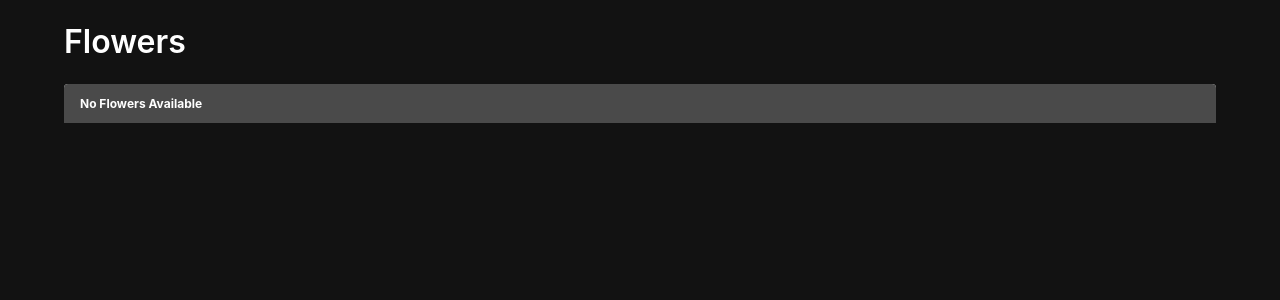
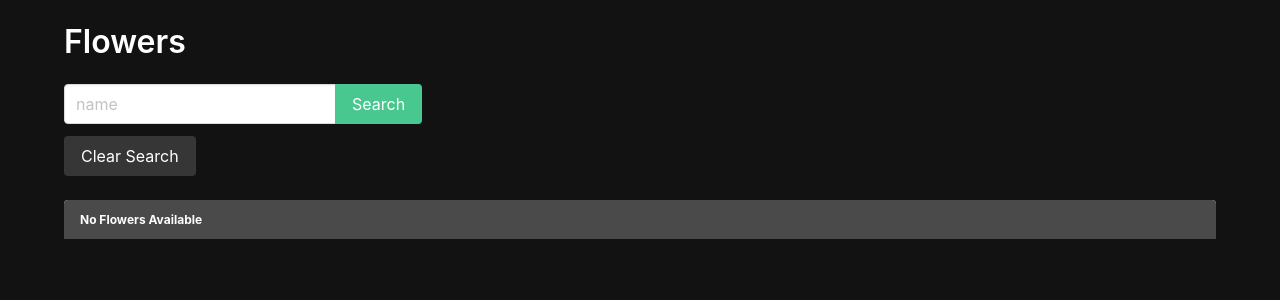
Before and after one commit to SaidNivek/flowers_django, a Django app: page /flowers/ in a window 1280 px wide. Shown: the part 52-352 px from the top of the page. Run offline with Django 4.2, Linux system fonts and the light colour scheme; data that the repository does not hold is empty.

Commit message:
Search functionality working

```diff
--- a/main_app/templates/flower_list.html
+++ b/main_app/templates/flower_list.html
@@ -6,6 +6,21 @@
 {% block content %}
 
 <h1 class="title pt-5">Flowers</h1>
+
+<form class="mb-5" method="get">
+    <div class="field has-addons">
+      <div class="control">
+        <!--  Our input will search by name of artist  -->
+        <input class="input" type="text" name="name" placeholder="name" />
+      </div>
+      <div class="control">
+        <input class="button is-success" type="submit" value="Search" />
+      </div>
+    </div>
+    <!--  This anchor tag will redirect back to artist list without a query param -->
+    <a class="button is-dark" href="{% url 'flower_list' %}">Clear Search</a>
+  </form>
+
 <div class="gallery">
   {% for flower in flowers %}
   <a href="">
--- a/main_app/views.py
+++ b/main_app/views.py
@@ -18,5 +18,12 @@ class FlowerList(TemplateView):
 
     def get_context_data(self, **kwargs):
         context = super().get_context_data(**kwargs)
-        context["flowers"] = Flower.objects.all() # this is where we add the key into our context object for the view to use
+        # to get the query parameter we have to acccess it in the request.GET dictionary object
+        name = self.request.GET.get("name")
+        # If a query exists we will filter by name
+        if name != None:
+            # .filter is the sql WHERE statement and name__icontains is doing a search for any name that contains the query param
+            context["flowers"] = Flower.objects.filter(name__icontains=name)
+        else:
+            context["flowers"] = Flower.objects.all()
         return context
```
